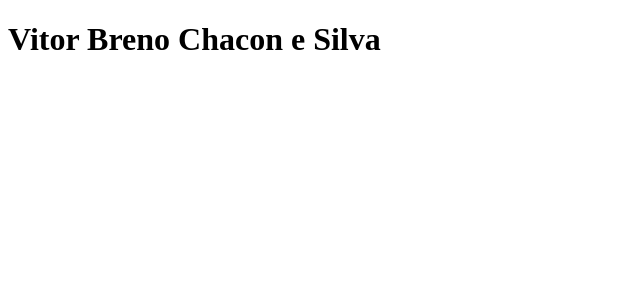
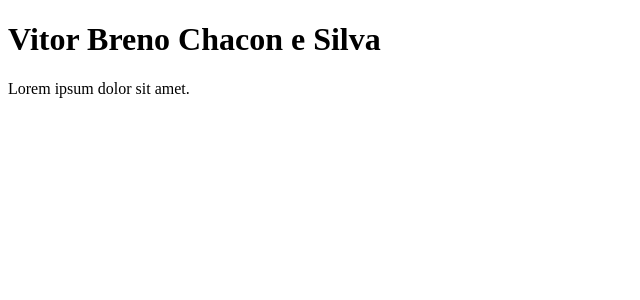
Before and after one commit to vitorBChacon/meuPortifolio, a React (Create React App) app: page / in a window 1280 px wide. Shown: the top 300 px of the page, without its empty margins (0-640 px from the left). Built offline with nearby package versions, Linux system fonts and the light colour scheme.

Commit message:
feat: adicionado component About

```diff
--- /dev/null
+++ b/src/Components/About.js
@@ -0,0 +1,13 @@
+import React, { Component } from "react";
+
+class About extends Component {
+  render() {
+    return (
+      <div>
+        <p>Lorem ipsum dolor sit amet.</p>
+      </div>
+    )
+  }
+}
+
+export default About;
--- a/src/Pages/Main.js
+++ b/src/Pages/Main.js
@@ -1,5 +1,6 @@
 import React, { Component } from 'react';
 import Top from '../Components/Top'
+import About from '../Components/About';
 
 class Main extends Component {
   constructor() {
@@ -8,7 +9,10 @@ class Main extends Component {
 
   render() {
     return (
-      <Top />
+      <div>
+        <Top />
+        <About />
+      </div>
     )
   }
 
```
